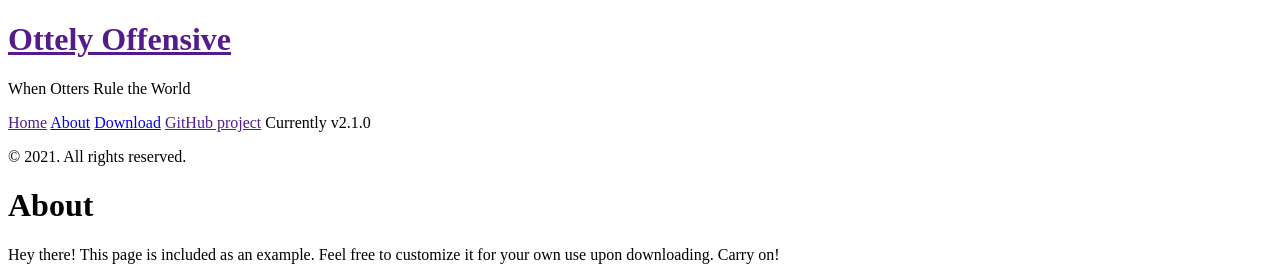
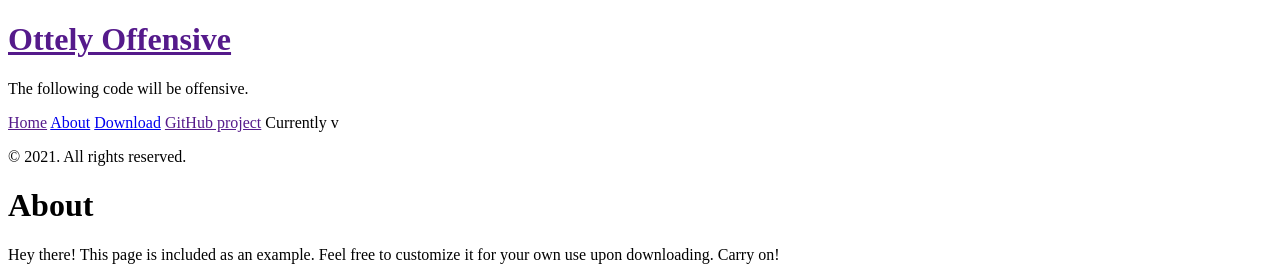
Before and after one commit to OtterlySecure/OtterlyOffensive, a Jekyll site: the page built from about.md, in a window 1280 px wide. Shown: the top 272 px of the page. Built offline with Jekyll 4.4.1, drawn with Linux system fonts in a browser that asks for light colours; Markdown is read by kramdown in place of the engine named in the settings.

Commit message:
Update _config.yml

```diff
--- a/_config.yml
+++ b/_config.yml
@@ -9,18 +9,10 @@ permalink:        pretty
 # Setup
 title:            Ottely Offensive
 tagline:          'When Otters Rule the World'
-description:      'When Otters Rule the World'
+description:      'The following code will be offensive.'
 url:              https://otterlyoffesnive.com
 baseurl:          /
 
 author:
   name:           'roobixx'
   url:            https://twitter.com/roobixx
-
-paginate:         5
-
-# Custom vars
-version:          2.1.0
-
-github:
-  repo:
```
